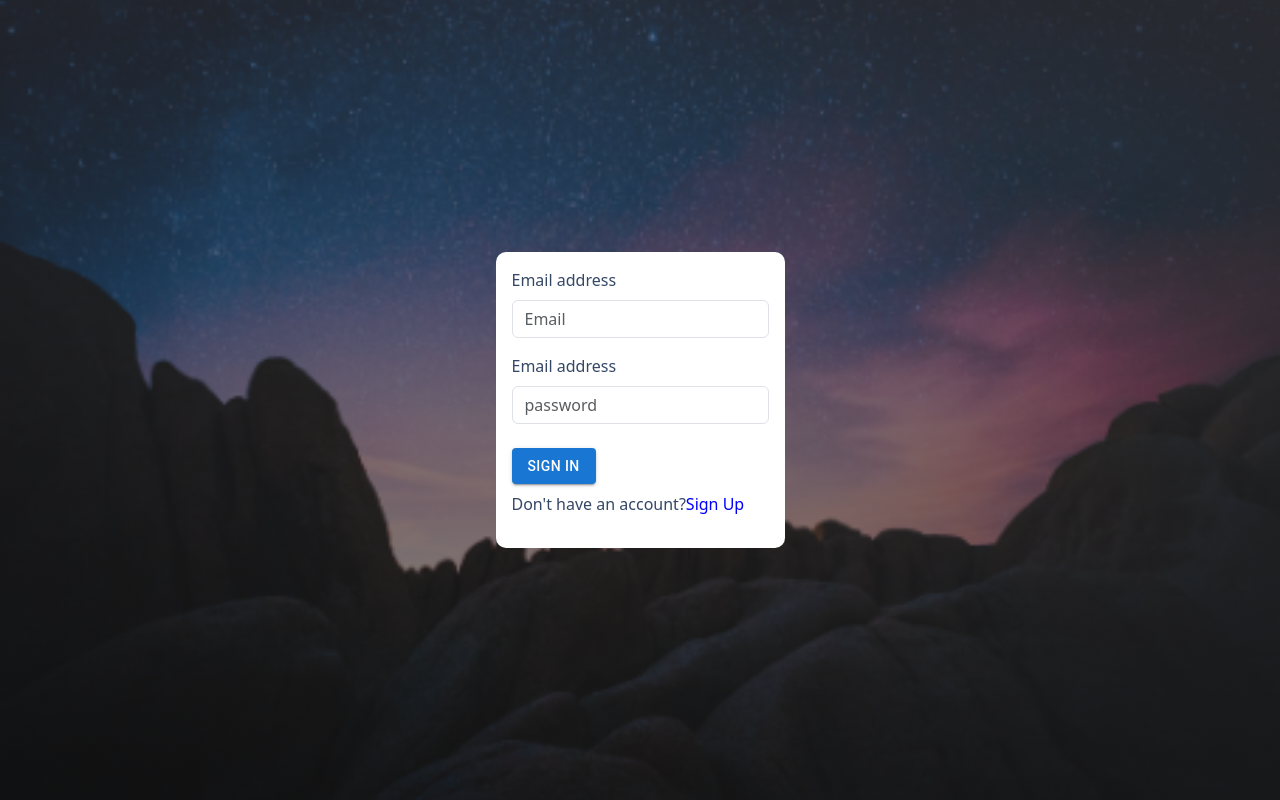
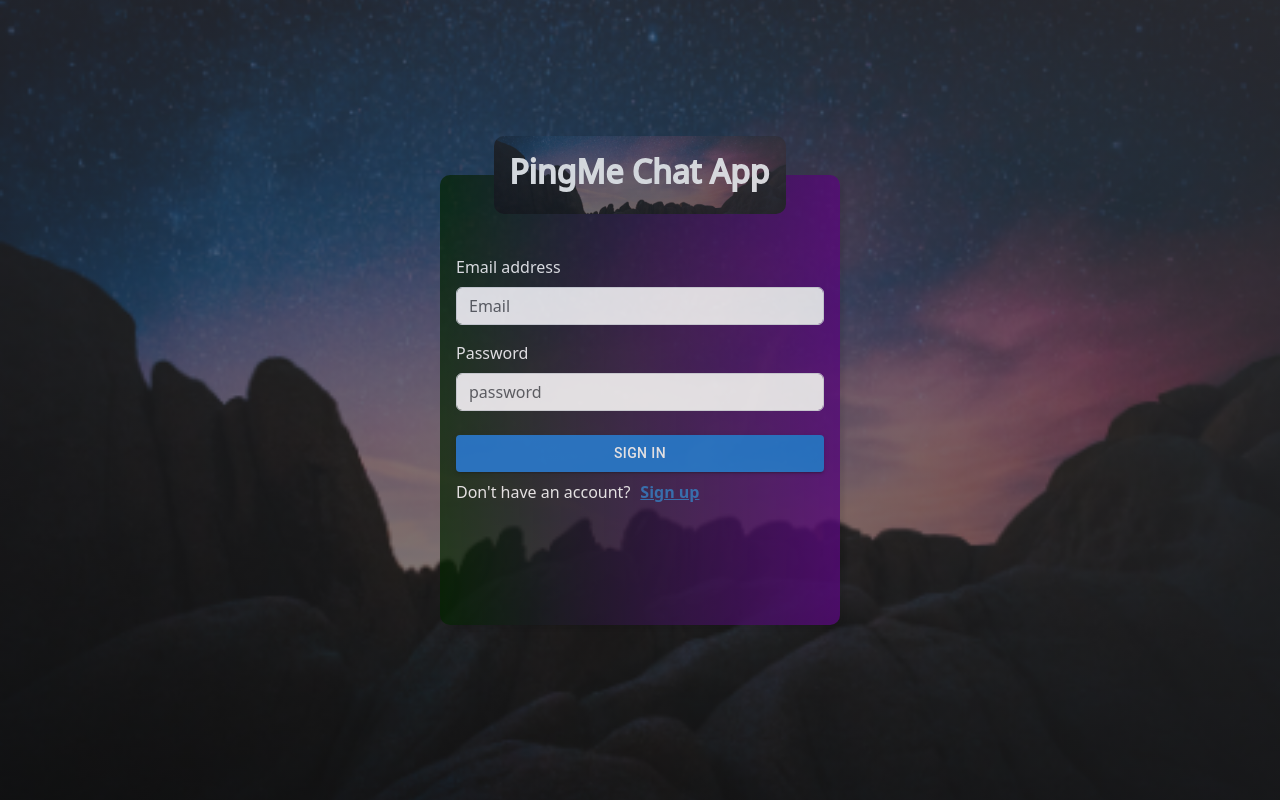
Before and after one commit to Indalu616/chat-app, a React (Create React App) app: page /chat-app/login in a window 1280 px wide. Built offline with nearby package versions, Linux system fonts and the light colour scheme; no server answers; the HTML template or start-up script is replaced by a standard one.

Commit message:
login page design complete

```diff
--- a/src/Pages/Chat/Chat.js
+++ b/src/Pages/Chat/Chat.js
@@ -4,11 +4,12 @@ import MessageArea from "../../components/MessageArea/MessageArea";
 
 function Chat() {
     const [open,setOpen]=useState(false)
+    const [isSelected, setSelected] = useState(false);
 
   return (
     <div>
-      <SideBar open={open} setOpen={setOpen}/>
-      <MessageArea setOpen={setOpen} open={open}/>
+      <SideBar open={open} setOpen={setOpen} setSelected={setSelected}/>
+      <MessageArea setOpen={setOpen} open={open} isSelected={isSelected}/>
     </div>
   );
 }
--- a/src/Pages/Login/Login.css
+++ b/src/Pages/Login/Login.css
@@ -20,9 +20,66 @@
   display: flex;
   align-items: center;
   justify-content: center;
+  flex-direction: column;
+  gap: 2rem;
 }
-.login .login-container{
-    background-color: #FFFFFF;
-    padding: 1rem;
-    border-radius: 10px;
+
+.login .login-container {
+  background-color: #ffffff;
+  padding: 1rem;
+  border-radius: 10px;
+  width: 400px;
+  height: 450px;
+  display: flex;
+  flex-direction: column;
+  gap: 2rem;
+  position: relative;
+  padding-top: 5rem;
+  opacity: 0.8;
+  box-shadow: 4px 4px 4px rgba(0, 0, 0, 0.1);
+  background: rgb(3, 36, 0);
+  background: linear-gradient(
+    90deg,
+    rgba(3, 36, 0, 0.891281512605042) 0%,
+    rgba(86, 9, 121, 1) 100%,
+    rgba(0, 212, 255, 1) 100%
+  );
 }
+.sign-with-google {
+  position: absolute;
+  /* width: 50px; */
+  height: 50px;
+  top: -25px;
+  left: 0;
+  right: 0;
+  display: flex;
+  align-items: center;
+  justify-content: center;
+}
+.sign-with-google .app-logo {
+  background-color: #1565c0;
+  padding: 1rem;
+  border-radius: 10px;
+  /* border: 2px solid white; */
+  background-image: linear-gradient(
+      195deg,
+      rgba(66, 66, 74, 0.6),
+      rgba(25, 25, 25, 0.6)
+    ),
+    url("../../images/login-bg.png");
+  -webkit-background-size: cover;
+  background-size: cover;
+  -webkit-background-position: center;
+  background-position: center;
+  background-repeat: no-repeat;
+}
+.sign-with-google .app-logo h2 {
+  -webkit-text-stroke: 2px white;
+  -webkit-text-fill-color: white;
+}
+
+@media (max-width: 768px) {
+  .login-container {
+    width: 300px !important;
+  }
+}
--- a/src/Pages/Login/Login.js
+++ b/src/Pages/Login/Login.js
@@ -1,37 +1,45 @@
 import React, { useState } from "react";
 import "./Login.css";
-import { Button } from "@mui/material";
+import { Alert, Button } from "@mui/material";
 import { auth, db } from "../../firebaseConfig";
 import { useNavigate } from "react-router-dom";
 import {
   createUserWithEmailAndPassword,
   signInWithEmailAndPassword,
 } from "firebase/auth";
-import { collection, doc, setDoc } from "firebase/firestore";
+import { collection, doc, setDoc, updateDoc } from "firebase/firestore";
 import { useAuth } from "../../components/AuthContext/AuthContext";
 
 function Login() {
   const { currUser, setUser } = useAuth();
+  const [isLoading, setLoading] = useState(false);
+  const [error, setError] = useState("");
   const navigate = useNavigate();
 
   const [comp, setComp] = useState("login");
   const [email, setEmail] = useState("");
+  const [username, setUsername] = useState("");
   const [password, setPassword] = useState("");
 
   //   !handlelogin function
   const handleLogin = async () => {
+    setLoading(true);
     try {
       signInWithEmailAndPassword(auth, email, password)
         .then((userCredential) => {
           // Signed in
           const user = userCredential.user;
           setUser(user);
+          updateUser(user.uid);
           navigate("/chat-app");
+          setLoading(false);
           // ...
         })
         .catch((error) => {
           const errorCode = error.code;
           const errorMessage = error.message;
+          setLoading(false);
+          setError(errorMessage);
         });
     } catch (error) {
       console.log(error);
@@ -41,19 +49,23 @@ function Login() {
   // !handleRegister function
 
   const Register = async () => {
+    setLoading(true);
     try {
       createUserWithEmailAndPassword(auth, email, password)
         .then((userCredential) => {
           // Signed up
           const user = userCredential.user;
           console.log(user.uid);
-          storeUsers(user.uid, user.email);
+          storeUsers(user.uid);
           setComp("login");
+          setLoading(false);
           // ...
         })
         .catch((error) => {
           const errorCode = error.code;
           const errorMessage = error.message;
+          setLoading(false);
+          setError(errorMessage);
           // ..
         });
     } catch (error) {
@@ -63,13 +75,30 @@ function Login() {
 
   //   !sore user in database
 
-  const storeUsers = async (id, name) => {
+  const storeUsers = async (id) => {
     try {
       const usersRef = collection(db, "Users");
       console.log(id);
       await setDoc(doc(usersRef, `${id}`), {
-        name: name,
+        name: username,
+        email:email,
         userId: id,
+        status: "Online",
+      });
+    } catch (error) {
+      console.log(error);
+
+      setError(error);
+    }
+  };
+  // !update users
+
+  const updateUser = async (id) => {
+    try {
+      const userRef = doc(db, "Users", id);
+      // Set the "status" field of the User 'Online'
+      await updateDoc(userRef, {
+        status: "Online",
       });
     } catch (error) {
       console.log(error);
@@ -78,10 +107,43 @@ function Login() {
   return (
     <div className="login">
       <div className="login-container">
-        <div className="sign-with-google"></div>
+        <div className="sign-with-google">
+          <div className="app-logo">
+            <h2>PingMe Chat App</h2>
+          </div>
+        </div>
+        {error && (
+          <Alert variant="filled" severity="error">
+            {error}
+          </Alert>
+        )}
         <div className="login-form">
+          {comp == "signup" && (
+            <div className="mb-3">
+              <label
+                for="exampleFormControlInput1"
+                className="form-label"
+                style={{ color: "white" }}
+              >
+                User name
+              </label>
+              <input
+                type="text"
+                className="form-control"
+                id="exampleFormControlInput1"
+                placeholder="user name"
+                onChange={(e) => setUsername(e.target.value)}
+                value={username}
+              />
+            </div>
+          )}
+
           <div className="mb-3">
-            <label for="exampleFormControlInput1" className="form-label">
+            <label
+              for="exampleFormControlInput1"
+              className="form-label"
+              style={{ color: "white" }}
+            >
               Email address
             </label>
             <input
@@ -94,8 +156,12 @@ function Login() {
             />
           </div>
           <div className="mb-3">
-            <label for="password" className="form-label">
-              Email address
+            <label
+              for="password"
+              className="form-label"
+              style={{ color: "white" }}
+            >
+              Password
             </label>
             <input
               type="password"
@@ -107,32 +173,54 @@ function Login() {
             />
           </div>
           {comp === "login" ? (
-            <Button variant="contained" className="mt-2" onClick={handleLogin}>
-              Sign In
+            <Button
+              variant="contained"
+              className="mt-2"
+              onClick={handleLogin}
+              style={{ width: "100%" }}
+            >
+              {isLoading ? "Signing in..." : "Sign IN"}
             </Button>
           ) : (
-            <Button variant="contained" className="mt-2" onClick={Register}>
-              Sign Up
+            <Button
+              variant="contained"
+              className="mt-2"
+              onClick={Register}
+              style={{ width: "100%" }}
+            >
+              {isLoading ? "Creating account..." : "Sign Up"}
             </Button>
           )}
           {comp == "login" ? (
             <div className="dont-have-account mt-2">
-              <p>
+              <p style={{ color: "white" }}>
                 Don't have an account?
                 <span
-                  style={{ color: "blue", cursor: "pointer" }}
+                  style={{
+                    color: "#2A71BD",
+                    cursor: "pointer",
+                    marginLeft: "10px",
+                    fontWeight: "600",
+                    textDecoration: "underline",
+                  }}
                   onClick={() => setComp("signup")}
                 >
-                  Sign Up
+                  Sign up
                 </span>
               </p>
             </div>
           ) : (
             <div className="dont-have-account mt-2">
-              <p>
+              <p style={{ color: "white" }}>
                 Don't have an account?
                 <span
-                  style={{ color: "blue", cursor: "pointer" }}
+                  style={{
+                    color: "#2A71BD",
+                    cursor: "pointer",
+                    marginLeft: "10px",
+                    fontWeight: "600",
+                    textDecoration: "underline",
+                  }}
                   onClick={() => setComp("login")}
                 >
                   Log in
--- a/src/components/MessageArea/MessageArea.css
+++ b/src/components/MessageArea/MessageArea.css
@@ -114,7 +114,15 @@
   width: 30%;
   margin-left: 10px;
 }
-
+.start-chat{
+  padding: 1rem;
+  color: white;
+  background-color: #424874;
+  text-align: center;
+  display: inline-block;
+  border-radius: 32px;
+  align-self: center;
+}
 @media (max-width: 1030px) {
   .message-area {
     left: 0;
--- a/src/components/UserContext/UserContext.js
+++ b/src/components/UserContext/UserContext.js
@@ -7,7 +7,7 @@ const reducer = (state, action) => {
     case "CHANGE_USER":
       console.log(action.payload);
 
-      return { name: action.payload.name, id: action.payload.userId };
+      return { name: action.payload.name, id: action.payload.userId,status:action.payload.status };
     default:
       return state;
   }
```
Also changed, not shown: src/Pages/Chat/SideBar.js (+23 -20 lines), src/components/MessageArea/MessageArea.js (+22 -3 lines), src/components/UserProfile/Profile.js (+43 -1 lines).
